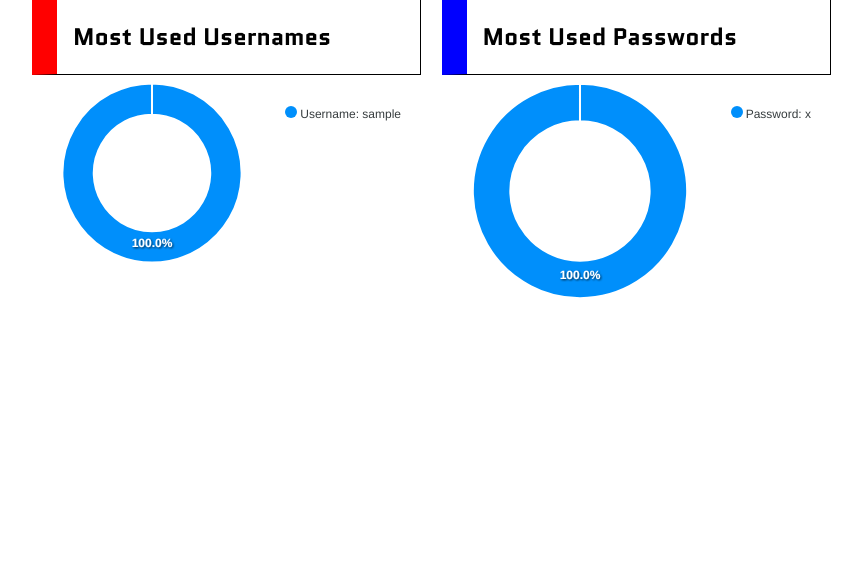
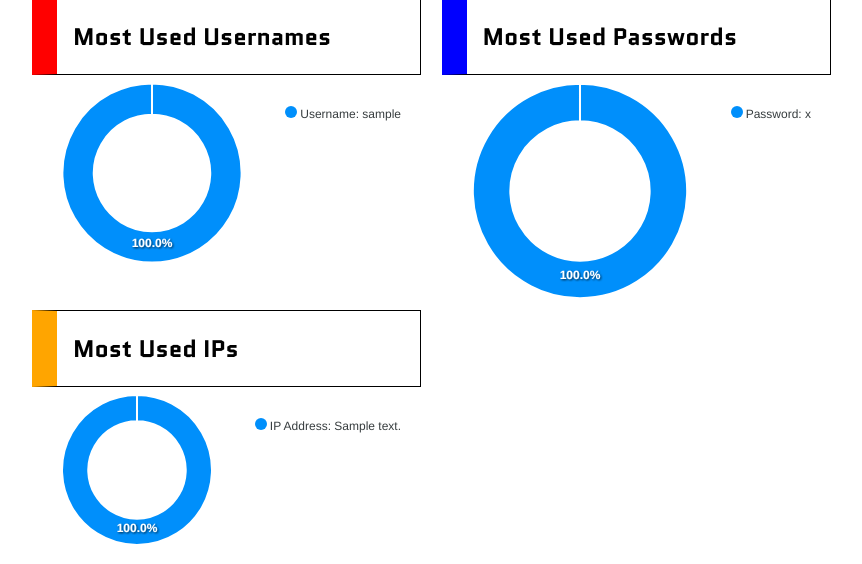
Before and after one commit to ivantrilla/honeypot, a Django app: page / in a window 1280 px wide. Shown: the part 761-1325 px from the top of the page, without its empty margins (232-1094 px from the left). Before the commit the page ends 1059 px from the top, so only its background shows below. Run offline with Django 5.2, Linux system fonts and the light colour scheme; tables that the repository leaves empty hold one stand-in row (values such as "Sample post"); some libraries are stand-ins or nearby versions.

Commit message:
HONEYPOT-49 Integrar el gràfic de les adreces IP més freqüentment detectades dels atacants al panell

```diff
--- a/website/templates/website/home.html
+++ b/website/templates/website/home.html
@@ -57,8 +57,15 @@
                 <div id="chart4"></div>
             </div>
 
+            <div class="small_container">
+              <div class="title_container_small" style="border-left-color: orange;">
+                  <h1>Most Used IPs</h1>
+              </div>
+
+              <div id="chart5"></div>
+            </div>
+        </div>
     </section>
-
 
 
 <script>
@@ -185,6 +192,31 @@
         var chart = new ApexCharts(document.querySelector("#chart4"), options);
         chart.render();
 
+
+        var labels = {{ iplabels|safe }};
+        var series = {{ ipdata|safe }};
+
+        var options = {
+          series: series,
+          chart: {
+            type: 'donut',
+          },
+          labels: labels,
+          responsive: [{
+            breakpoint: 480,
+            options: {
+              chart: {
+                width: 200
+              },
+              legend: {
+                position: 'bottom'
+              }
+            }
+          }]
+        };
+
+        var chart = new ApexCharts(document.querySelector("#chart5"), options);
+        chart.render();
 </script>
 
 </body>
```
